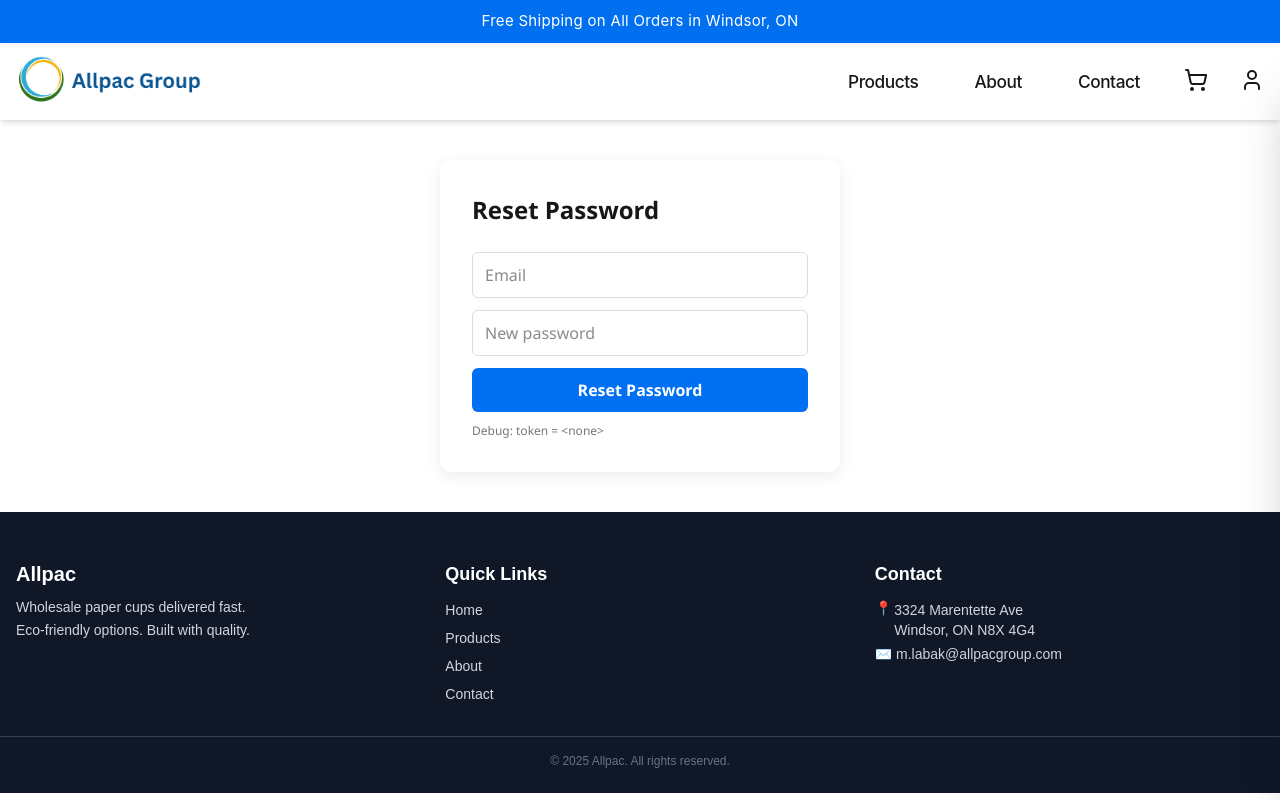
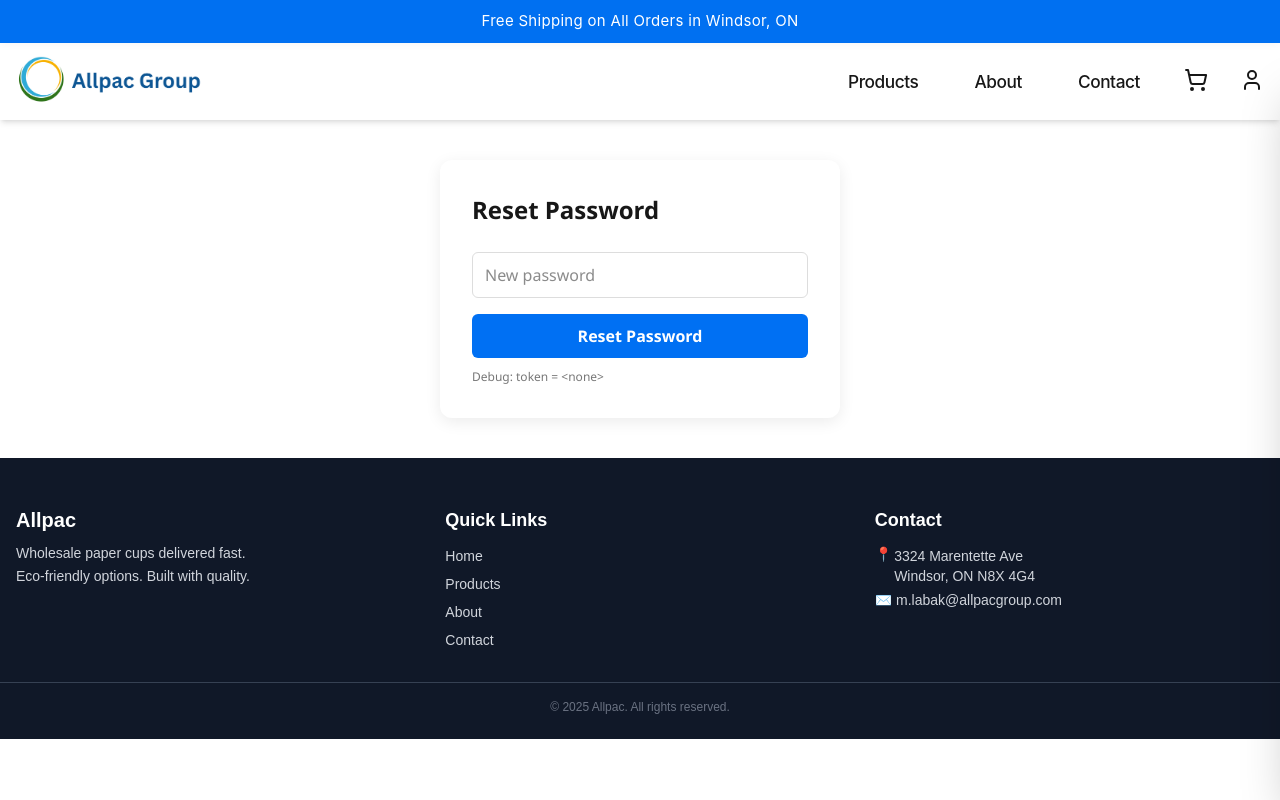
Before and after one commit to Emadedin1/allpacstore, a Next.js app: page /reset-password in a window 1280 px wide. Built offline with nearby package versions, Linux system fonts and the light colour scheme.

Commit message:
Update page.jsx

```diff
--- a/src/app/reset-password/page.jsx
+++ b/src/app/reset-password/page.jsx
@@ -3,22 +3,19 @@
 import React, { useState, useEffect } from "react";
 
 export default function ResetPasswordPage() {
-  const [email, setEmail] = useState("");
   const [password, setPassword] = useState("");
   const [token, setToken] = useState("");
   const [success, setSuccess] = useState("");
   const [error, setError] = useState("");
   const [loading, setLoading] = useState(false);
 
+  // Read token from URL in an effect (safer for SSR)
   useEffect(() => {
     if (typeof window !== "undefined") {
       const params = new URLSearchParams(window.location.search);
       const t = params.get("token") || "";
       setToken(t);
-      // Optionally pre-fill the email if you encode it in the reset link
-      const e = params.get("email") || "";
-      if (e) setEmail(e);
-      console.log("Reset page token:", t, "email:", e);
+      console.log("Reset page token:", t);
     }
   }, []);
 
@@ -33,19 +30,15 @@ export default function ResetPasswordPage() {
       setLoading(false);
       return;
     }
-    if (!email) {
-      setError("Please enter your email.");
-      setLoading(false);
-      return;
-    }
 
     try {
-      console.log("Submitting password reset", { token, email, password });
+      console.log("Submitting password reset", { token, password });
 
+      // POST to your existing API route name (password-reset)
       const res = await fetch("/api/auth/password-reset", {
         method: "POST",
         headers: { "Content-Type": "application/json" },
-        body: JSON.stringify({ token, email, password }),
+        body: JSON.stringify({ token, password }),
       });
 
       const contentType = res.headers.get("content-type") || "";
@@ -62,7 +55,9 @@ export default function ResetPasswordPage() {
         setSuccess("Password reset successfully! You can now log in.");
         setError("");
       } else {
+        // Surface helpful error messages from the server where possible
         if (typeof data === "string") {
+          // sometimes servers return HTML/text for 4xx/5xx - show a short friendly message
           setError(data || `Reset failed (status ${res.status}).`);
         } else {
           setError(data?.error || `Reset failed (status ${res.status}).`);
@@ -84,21 +79,7 @@ export default function ResetPasswordPage() {
       fontFamily: "Segoe UI, Roboto, Arial, sans-serif"
     }}>
       <h1 style={{ fontSize: "1.5rem", fontWeight: 600, marginBottom: 24 }}>Reset Password</h1>
-      <form style={{ display: "flex", flexDirection: "column", gap: 12 }} onSubmit={handleSubmit}>
-        <input
-          type="email"
-          placeholder="Email"
-          value={email}
-          onChange={e => setEmail(e.target.value)}
-          style={{
-            padding: "10px 12px",
-            borderRadius: 6,
-            border: "1px solid #ddd",
-            fontSize: "1rem",
-            boxSizing: "border-box"
-          }}
-          required
-        />
+      <form style={{ display: "flex", flexDirection: "column", gap: 16 }} onSubmit={handleSubmit}>
         <input
           type="password"
           placeholder="New password"
```
